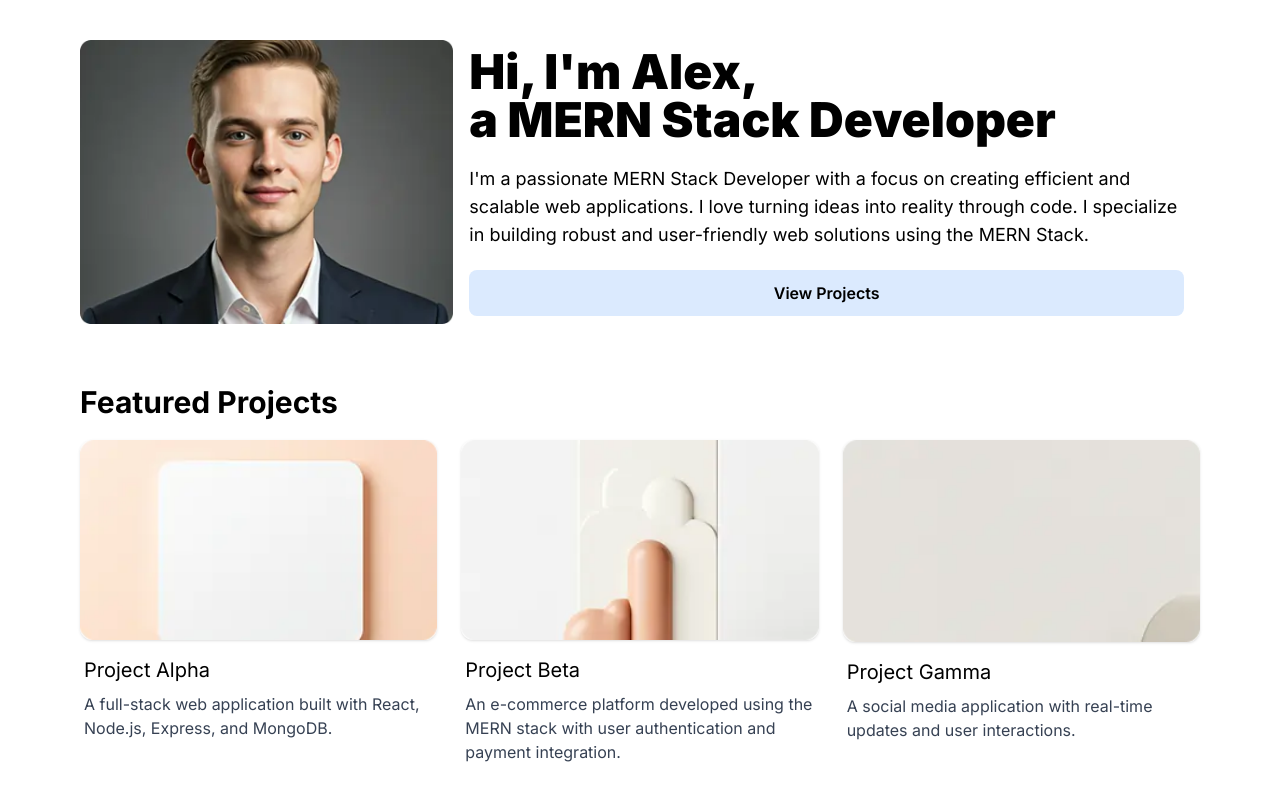
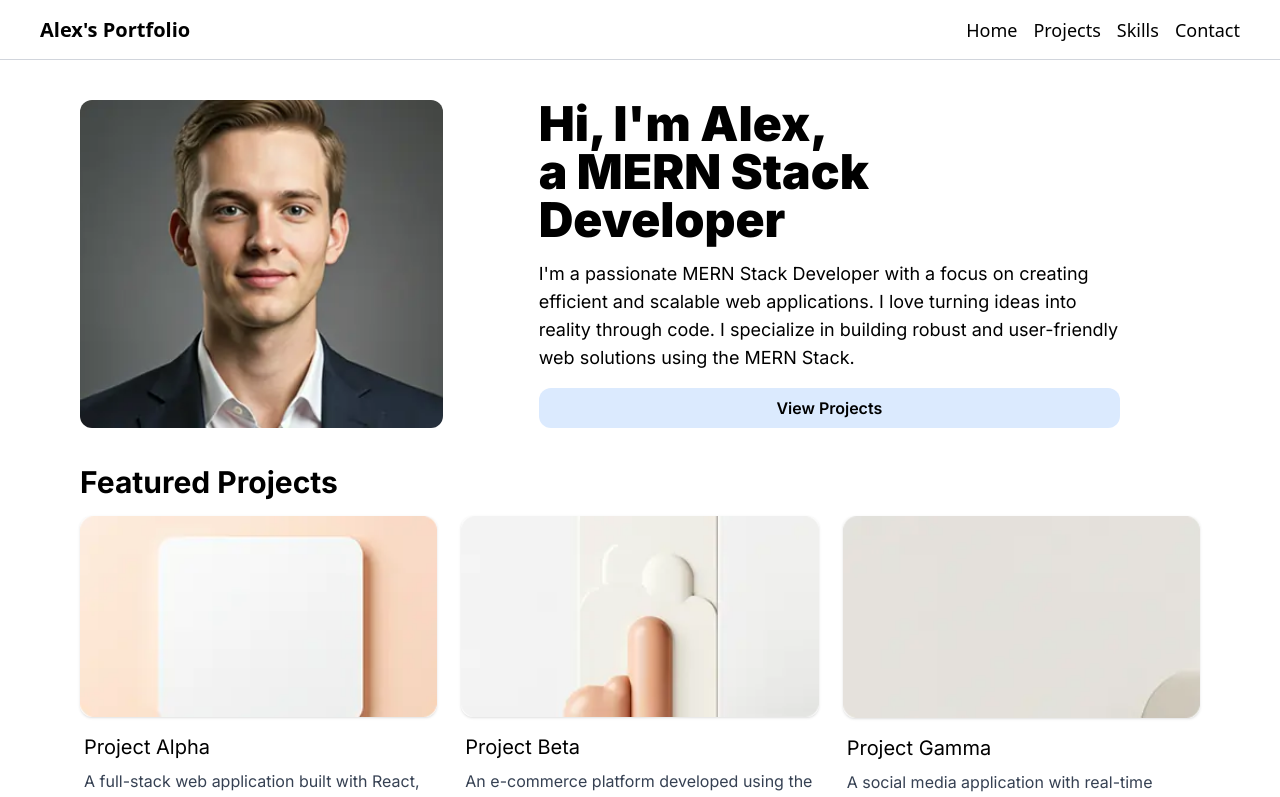
Before and after one commit to abhi-2255/New-Portfolio, a React (Vite) app: page / in a window 1280 px wide. Shown: the top 797 px of the page. Built offline with nearby package versions, Linux system fonts and the light colour scheme.

Commit message:
Updated app.tsx and navbar.tsx

```diff
--- a/src/App.tsx
+++ b/src/App.tsx
@@ -2,33 +2,36 @@ import { FontAwesomeIcon } from "@fortawesome/react-fontawesome";
 import { faReact, faNodeJs, faJs, faHtml5, faCss3Alt } from "@fortawesome/free-brands-svg-icons";
 import { faLeaf } from "@fortawesome/free-solid-svg-icons"
 import { faServer } from '@fortawesome/free-solid-svg-icons';
+import Navbar from "./navbar";
 
 function App() {
 
   return (
-
+<>
+<Navbar/>
     <div className="container mx-auto font-[Inter] scroll-smooth ">
       {/* Hero Section  */}
-      <section className="lg:px-10 md:px-5 sm:px-2 m-10 grid sm:grid-cols-1 md:grid-cols-2 lg:grid-cols-12 ">
+      <section className="lg:px-20 md:px-10 sm:px-5 px-5 mt-10 gap-4 grid sm:grid-cols-1 md:grid-cols-2 lg:grid-cols-12 ">
         {/* Image Section  */}
-        <div className="lg:col-span-4 rounded:xl ">
+        <div className="lg:col-span-4 rounded-xl overflow-hidden">
           <img src="/images/dp.webp" alt="" className="w-full h-full object-cover object-center " />
         </div>
         {/* Text Section  */}
-        <div className="px-4 py-2 grid grid-cols-1 gap-4 w-full lg:col-span-8">
+        <div className="lg:px-20 md:px-10 sm:px-4 px-4 grid grid-cols-1 gap-4 w-full h-full lg:col-span-8">
           <div>
             <h1 className="sm:text-2xl md:text-4xl lg:text-5xl font-black ">Hi, I'm Alex,</h1>
             <h1 className="sm:text-2xl md:text-4xl lg:text-5xl font-black"> a MERN Stack Developer</h1>
           </div>
           <p className="sm:text-sm md:text-lg lg:text-lg">I'm a passionate MERN Stack Developer with a focus on creating efficient and scalable web applications. I love turning ideas into reality through code. I specialize in building robust and user-friendly web solutions using the MERN Stack.</p>
           <button
-            className="bg-blue-100 hover:bg-blue-300 transition-all duration-300 py-2 px-4 w-full rounded-lg font-semibold">
+            className="bg-blue-100 hover:bg-blue-300 transition-all duration-300 py-2 px-4 w-full font-semibold rounded-xl ">
             View Projects
           </button>
         </div>
       </section>
+
       {/* Project Section  */}
-      <div className="lg:px-20 md:px-10 sm:px-5 px-5 pb-5 pt-5">
+      <div className="lg:px-20 md:px-10 sm:px-5 px-5 py-4 mt-5">
         <h2 className="text-3xl font-bold text">Featured Projects</h2>
       </div>
       {/* Project Alpha  */}
@@ -99,6 +102,7 @@ function App() {
 
 
     </div>
+</>
 
   )
 }
--- /dev/null
+++ b/src/navbar.tsx
@@ -0,0 +1,15 @@
+import React from 'react'
+
+export default function Navbar() {
+    return (
+            <div className=" flex justify-between items-center px-10 h-15 w-full border-b border-gray-300 ">
+                <h2 className="text-xl font-semibold">Alex's Portfolio</h2>
+                <nav className="flex gap-4 ">
+                    <h2 className="text-lg font-medium">Home</h2>
+                    <h2 className="text-lg font-medium">Projects</h2>
+                    <h2 className="text-lg font-medium">Skills</h2>
+                    <h2 className="text-lg font-medium">Contact</h2>
+                </nav>
+            </div>
+    )
+}
```
Also changed, not shown: src/index.css (line endings or trailing spaces), 1 other file (tests, documents, lock files or other folders).
